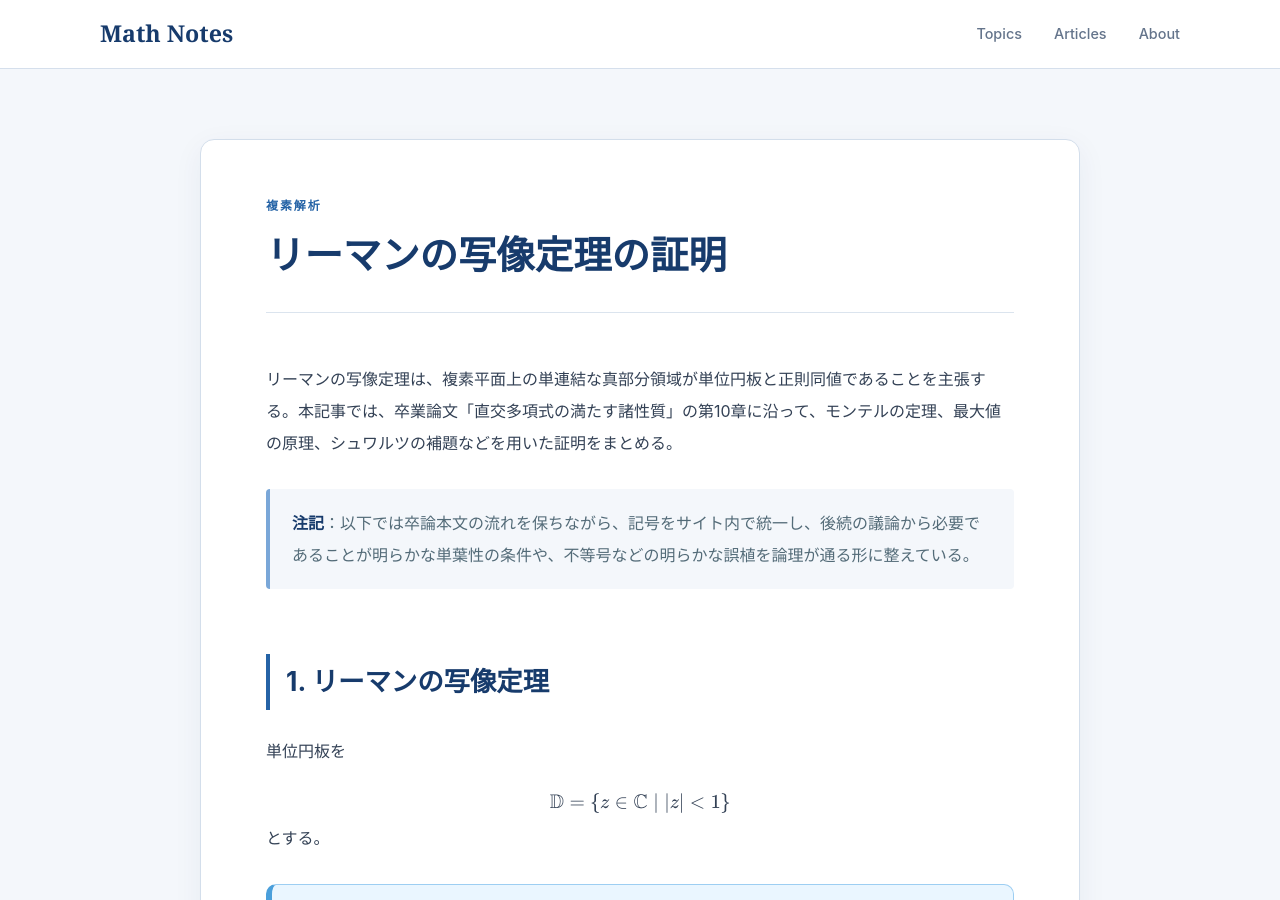
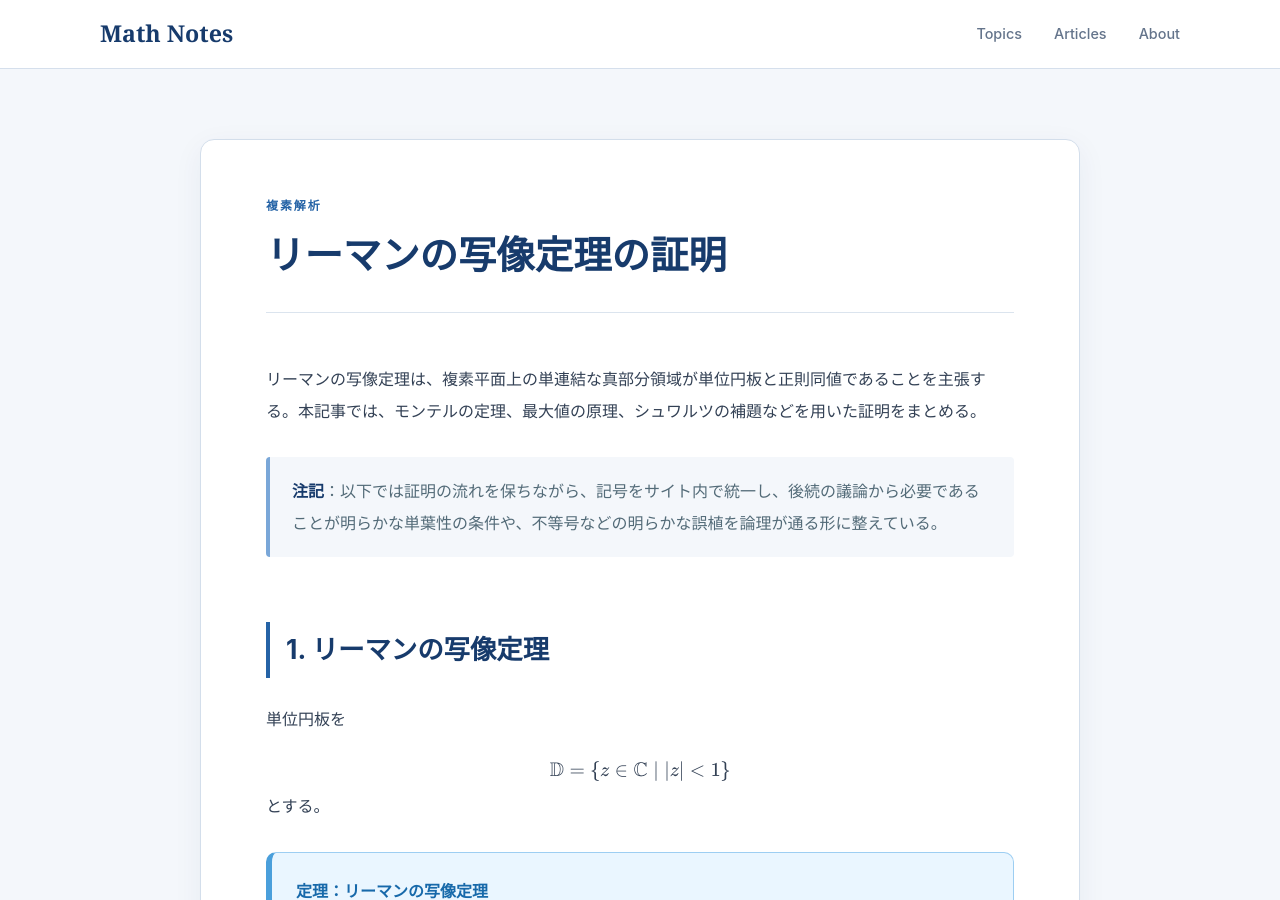
Before and after one commit to koukano/koukano.github.io, a Jekyll site: the page built from articles/riemann-mapping-theorem-proof.md, in a window 1280 px wide and 900 px high. Built offline with Jekyll 4.4.1, drawn with Linux system fonts in a browser that asks for light colours.

Commit message:
Remove thesis references from article text

```diff
--- a/articles/riemann-mapping-theorem-proof.md
+++ b/articles/riemann-mapping-theorem-proof.md
@@ -5,9 +5,9 @@ category: "complex-analysis"
 category_label: "複素解析"
 ---
 
-リーマンの写像定理は、複素平面上の単連結な真部分領域が単位円板と正則同値であることを主張する。本記事では、卒業論文「直交多項式の満たす諸性質」の第10章に沿って、モンテルの定理、最大値の原理、シュワルツの補題などを用いた証明をまとめる。
+リーマンの写像定理は、複素平面上の単連結な真部分領域が単位円板と正則同値であることを主張する。本記事では、モンテルの定理、最大値の原理、シュワルツの補題などを用いた証明をまとめる。
 
-> **注記**：以下では卒論本文の流れを保ちながら、記号をサイト内で統一し、後続の議論から必要であることが明らかな単葉性の条件や、不等号などの明らかな誤植を論理が通る形に整えている。
+> **注記**：以下では証明の流れを保ちながら、記号をサイト内で統一し、後続の議論から必要であることが明らかな単葉性の条件や、不等号などの明らかな誤植を論理が通る形に整えている。
 
 ## 1. リーマンの写像定理
 
```
